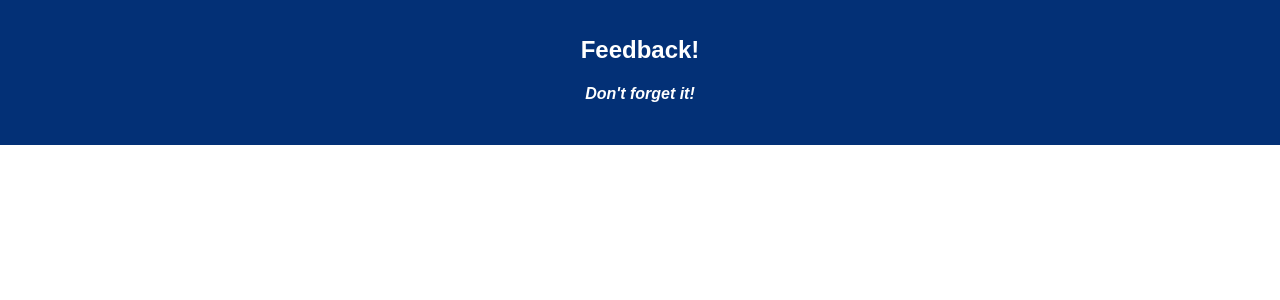
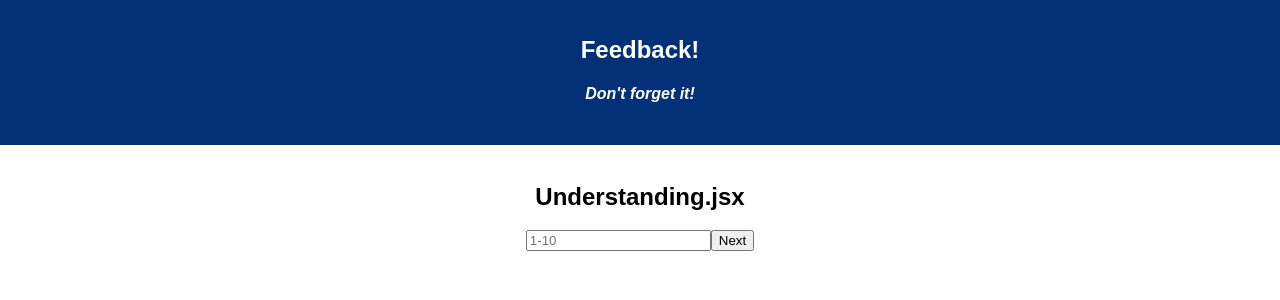
Before and after one commit to cossalter18/redux-feedback-loop, a React (Create React App) app: page / in a window 1280 px wide. Shown: the top 300 px of the page. Built offline with nearby package versions, Linux system fonts and the light colour scheme; no server answers.

Commit message:
reducer woking, need to build routes for pages

```diff
--- a/package.json
+++ b/package.json
@@ -9,6 +9,7 @@
     "react": "^16.8.6",
     "react-dom": "^16.8.6",
     "react-redux": "^7.2.0",
+    "react-router-dom": "^5.1.2",
     "react-scripts": "^3.4.0",
     "redux": "^4.0.5"
   },
--- a/src/components/App/App.js
+++ b/src/components/App/App.js
@@ -1,19 +1,28 @@
 import React, { Component } from 'react';
 import axios from 'axios';
 import './App.css';
+import {Switch, Route} from 'react-router-dom'
+import { connect } from 'react-redux'
+
+
+import Understanding from '../Understanding/Understanding'
+import Feeling from '../Feeling/Feeling'
+import Support from '../Support/Support'
+import ReviewFeedback from "../ReviewFeedback/ReviewFeedback"
+import Comments from "../Comments/Comments"
 
 class App extends Component {
 
-  state={
+  state = {
     feedback: []
   }
 
-componentDidMount(){
+  componentDidMount() {
     console.log('App mounted');
     this.getFeedback();
   }
 
-getFeedback=()=>{
+  getFeedback = () => {
     console.log('get feedback');
     axios({
       method: 'GET',
@@ -37,10 +46,20 @@ getFeedback=()=>{
           <h1 className="App-title">Feedback!</h1>
           <h4><i>Don't forget it!</i></h4>
         </header>
-        <br/>
+
+        <br />
+        <Switch>
+          <Route exact path="/" render= {(props) => <Understanding {...props} feedack={this.state.feedback}/>} />
+          <Route path="/Feeling" render={(props) => <Feeling {...props} dispatch={this.props.dispatch} />} />
+          <Route path="/Support" render={(props) => <Support {...props} dispatch={this.props.dispatch} reduxState={this.props.reduxState} />} />
+          <Route path="/ReviewFeedback" render={(props)=><ReviewFeedback {...props} dispatch={this.props.dispatch}/>}/>
+          <Route path="/Comments" render={(props) => <Comments {...props} dispatch={this.props.dispatch} />} />
+        </Switch>
       </div>
     );
   }
 }
 
-export default App;
+const reduxStateToProps = (reduxState) => ({ reduxState });
+
+export default connect(reduxStateToProps)(App);
--- a/src/components/Comments/Comments.jsx
+++ b/src/components/Comments/Comments.jsx
@@ -1,13 +1,22 @@
 import React, { Component } from 'react';
 
+
 class Comments extends Component {
+    handleSubmit = () => {
+        console.log('in handleSubmit');
+    }
 
 
 
     render() {
         return (
             <div>
-                <h2>Comments.jsx</h2>
+                <h2>Understanding.jsx</h2>
+                <main id="input">
+                    <input type="number" placeholder="1-10"></input>
+                    <button onClick={this.handleSubmit}>Next</button>
+
+                </main>
             </div>
         )
     }
--- a/src/components/Feeling/Feeling.jsx
+++ b/src/components/Feeling/Feeling.jsx
@@ -1,6 +1,9 @@
 import React, { Component } from 'react';
 
 class Feeling extends Component {
+    handleSubmit = () => {
+        console.log('in handleSubmit');
+    }
 
 
 
@@ -8,9 +11,15 @@ class Feeling extends Component {
         return (
             <div>
                 <h2>Feeling.jsx</h2>
+                <main id="input">
+                    <input type="number" placeholder="1-10"></input>
+                    <button onClick={this.handleSubmit}>Next</button>
+
+                </main>
             </div>
         )
     }
 }
 
+
 export default Feeling;
--- a/src/components/ReviewFeedback/ReviewFeedback.jsx
+++ b/src/components/ReviewFeedback/ReviewFeedback.jsx
@@ -1,4 +1,5 @@
 import React, { Component } from 'react';
+
 
 class ReviewFeedback extends Component {
 
--- a/src/components/Support/Support.jsx
+++ b/src/components/Support/Support.jsx
@@ -1,6 +1,10 @@
 import React, { Component } from 'react';
 
+
 class Support extends Component {
+    handleSubmit = () => {
+        console.log('in handleSubmit');
+    }
 
 
 
@@ -8,6 +12,11 @@ class Support extends Component {
         return (
             <div>
                 <h2>Support.jsx</h2>
+                <main id="input">
+                    <input type="number" placeholder="1-10"></input>
+                    <button onClick={this.handleSubmit}>Next</button>
+
+                </main>
             </div>
         )
     }
--- a/src/components/Understanding/Understanding.jsx
+++ b/src/components/Understanding/Understanding.jsx
@@ -1,6 +1,30 @@
 import React, { Component } from 'react';
+import {connect} from 'react-redux'
 
 class Understanding extends Component {
+
+
+    constructor() {
+        super();
+        this.state = ''
+    }
+
+    handleChange = event => {
+        console.log("handleChange", event.target.value);
+
+        this.setState({
+            [event.target.name]: event.target.value
+        })
+    }
+
+    handleSubmit = () => {
+        console.log('in handleSubmit');
+        this.props.dispatch({
+            type: 'newFeedback',
+            payload: this.state
+        })
+        //this.props.history.push('/Feeling')
+    }
 
 
 
@@ -8,9 +32,14 @@ class Understanding extends Component {
         return (
             <div>
                 <h2>Understanding.jsx</h2>
+                <main id="input">
+                    <input onChange={this.handleChange} type="number" placeholder="1-10"></input>
+                    <button onClick={this.handleSubmit}>Next</button>
+
+                </main>
             </div>
         )
     }
 }
 
-export default Understanding;
+export default connect()(Understanding);
--- a/src/index.js
+++ b/src/index.js
@@ -3,6 +3,31 @@ import ReactDOM from 'react-dom';
 import './index.css';
 import App from './components/App/App';
 import registerServiceWorker from './registerServiceWorker';
+import { BrowserRouter } from 'react-router-dom'
 
-ReactDOM.render(<App />, document.getElementById('root'));
+//inputs for redux
+import { createStore } from 'redux'
+import { Provider } from 'react-redux'
+
+
+const firstReducerInitialState = [];
+
+const myReducer = (state = firstReducerInitialState, action) => {
+    console.log('in my reducer:', action );
+    if (action.type === 'newFeedback') {
+        return state = [...state, action.payload]
+    }
+    return state;
+}
+
+//store with reducer for app
+const myStore = createStore(myReducer)
+
+ReactDOM.render(
+    <Provider store={myStore}>
+        <BrowserRouter>
+            <App />
+        </BrowserRouter>
+    </Provider>,
+    document.getElementById('root'));
 registerServiceWorker();
```
Also changed, not shown: 1 other file (tests, documents, lock files or other folders). Lines whose indentation alone changed are shown as unchanged.
